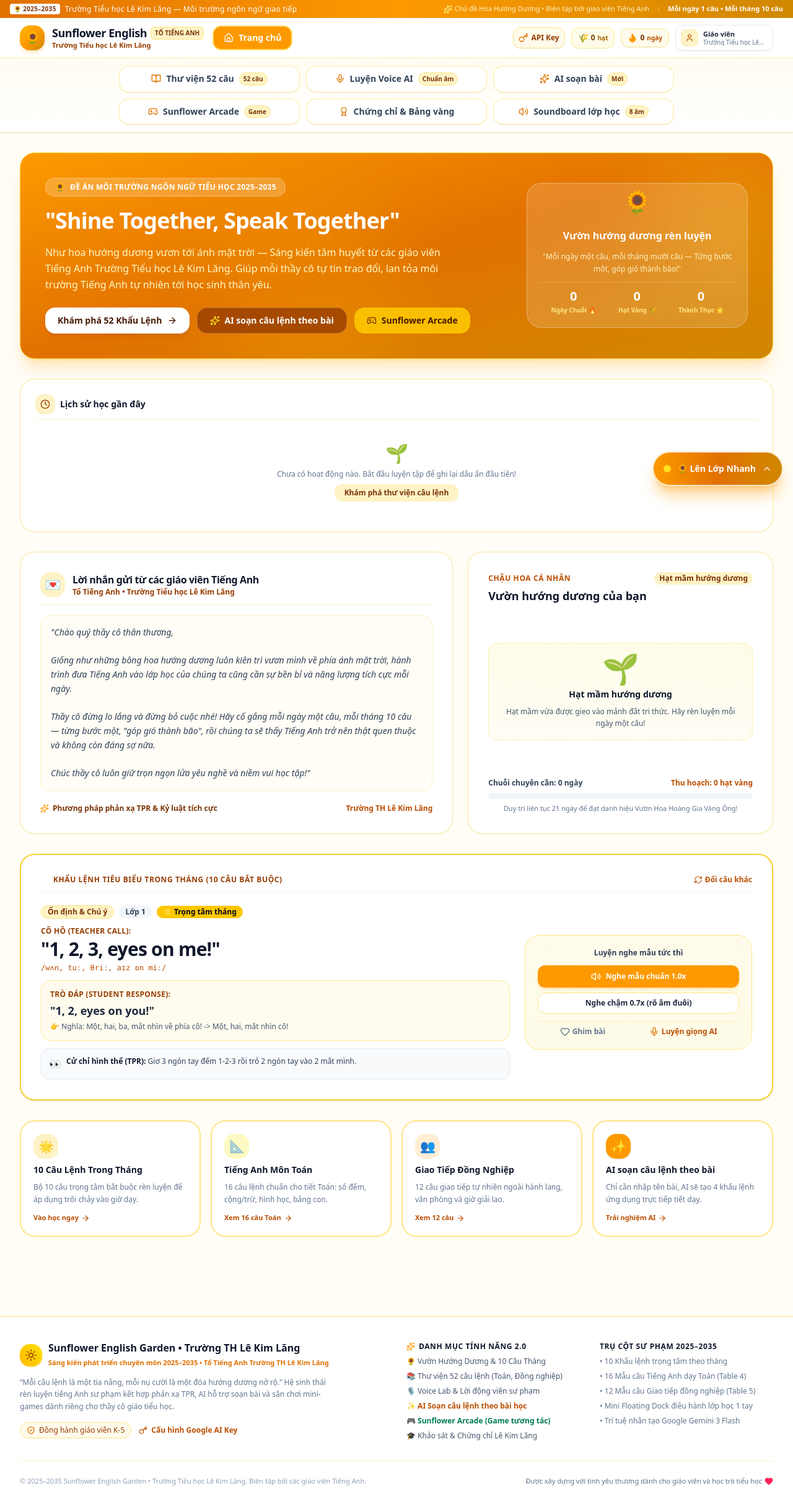
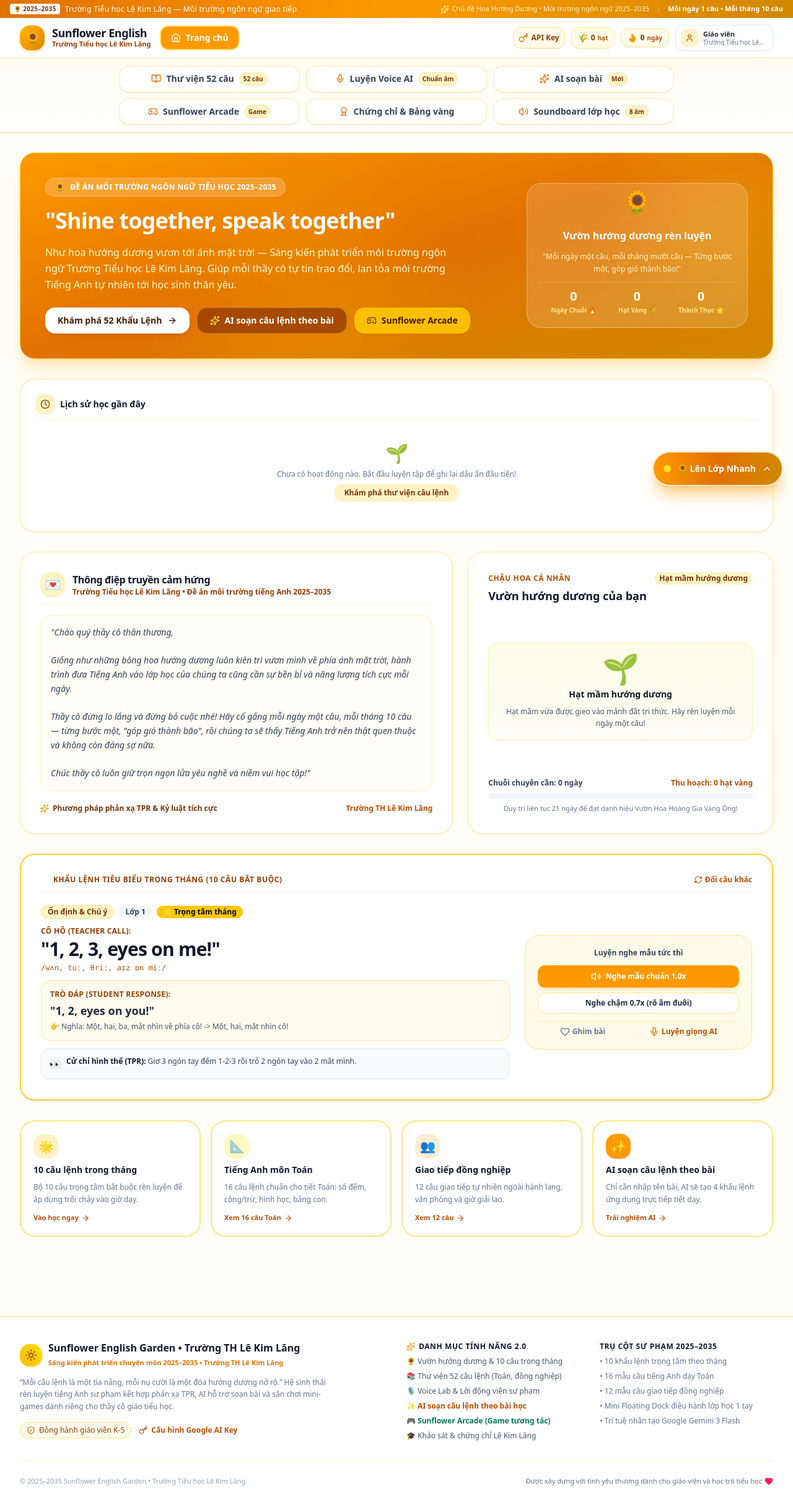
Before and after one commit to hoaithanhmathhnue-sys/englishmrshuong, a React (Vite) app: page / in a window 1280 px wide. Shown: the top 2434 px of the page at 62% size. Built offline with nearby package versions, Linux system fonts and the light colour scheme; a web font is replaced by a local one.

Commit message:
Add files via upload

```diff
--- a/src/App.tsx
+++ b/src/App.tsx
@@ -361,7 +361,7 @@
                     Sunflower English Garden • Trường TH Lê Kim Lăng
                   </span>
                   <span className="text-[11px] font-semibold text-amber-600">
-                    Sáng kiến phát triển chuyên môn 2025–2035 • Tổ Tiếng Anh Trường TH Lê Kim Lăng
+                    Sáng kiến phát triển chuyên môn 2025–2035 • Trường TH Lê Kim Lăng
                   </span>
                 </div>
               </div>
@@ -387,16 +387,16 @@
             <div className="space-y-2 text-xs">
               <div className="font-bold text-slate-900 uppercase tracking-wider mb-2 flex items-center gap-1.5">
                 <Sparkles className="w-3.5 h-3.5 text-amber-500" />
-                Danh Mục Tính Năng 2.0
+                Danh mục tính năng 2.0
               </div>
               <div>
                 <button onClick={() => handleNavigateTab('dashboard')} className="hover:text-amber-600 transition">
-                  🌻 Vườn Hướng Dương & 10 Câu Tháng
+                  🌻 Vườn hướng dương & 10 câu trong tháng
                 </button>
               </div>
               <div>
                 <button onClick={() => handleNavigateTab('library')} className="hover:text-amber-600 transition">
-                  📚 Thư viện 52 câu lệnh (Toán, Đồng nghiệp)
+                  📚 Thư viện 52 câu lệnh (Toán, đồng nghiệp)
                 </button>
               </div>
               <div>
@@ -406,7 +406,7 @@
               </div>
               <div>
                 <button onClick={() => handleNavigateTab('aigenerator')} className="hover:text-amber-600 transition font-semibold text-amber-700">
-                  ✨ AI Soạn câu lệnh theo bài học
+                  ✨ AI soạn câu lệnh theo bài học
                 </button>
               </div>
               <div>
@@ -416,7 +416,7 @@
               </div>
               <div>
                 <button onClick={() => handleNavigateTab('certification')} className="hover:text-amber-600 transition">
-                  🎓 Khảo sát & Chứng chỉ Lê Kim Lăng
+                  🎓 Khảo sát & chứng chỉ Lê Kim Lăng
                 </button>
               </div>
             </div>
@@ -424,16 +424,16 @@
             {/* Col 3: Pedagogical Standards */}
             <div className="space-y-2 text-xs">
               <div className="font-bold text-slate-900 uppercase tracking-wider mb-2">
-                Trụ Cột Sư Phạm 2025–2035
+                Trụ cột sư phạm 2025–2035
               </div>
               <div className="text-slate-500">
-                • 10 Khẩu lệnh trọng tâm theo tháng
+                • 10 khẩu lệnh trọng tâm theo tháng
               </div>
               <div className="text-slate-500">
-                • 16 Mẫu câu Tiếng Anh dạy Toán (Table 4)
+                • 16 mẫu câu tiếng Anh dạy Toán
               </div>
               <div className="text-slate-500">
-                • 12 Mẫu câu Giao tiếp đồng nghiệp (Table 5)
+                • 12 mẫu câu giao tiếp đồng nghiệp
               </div>
               <div className="text-slate-500">
                 • Mini Floating Dock điều hành lớp học 1 tay
@@ -446,7 +446,7 @@
 
           <div className="pt-6 border-t border-amber-100 flex flex-col sm:flex-row items-center justify-between text-[11px] text-slate-400 gap-2">
             <div>
-              © 2025–2035 Sunflower English Garden • Trường Tiểu học Lê Kim Lăng. Biên tập bởi các giáo viên Tiếng Anh.
+              © 2025–2035 Sunflower English Garden • Trường Tiểu học Lê Kim Lăng.
             </div>
             <div className="flex items-center gap-1 text-slate-500">
               <span>Được xây dựng với tình yêu thương dành cho giáo viên và học trò tiểu học</span>
--- a/src/components/AssessmentHubTab.tsx
+++ b/src/components/AssessmentHubTab.tsx
@@ -378,7 +378,7 @@
                 </div>
 
                 <p className="text-xs font-sans text-slate-600 max-w-xl mx-auto leading-relaxed pt-2">
-                  Đã hoàn thành xuất sắc chương trình bồi dưỡng <strong>Khẩu lệnh tiếng Anh sư phạm tiểu học (Classroom English K-5 &amp; Môn Toán)</strong>, làm chủ các khẩu lệnh điều hành lớp học, thuần thục kỹ năng phản xạ cử chỉ hình thể <strong>TPR</strong> và lan tỏa tinh thần <em>"Shine Together, Speak Together — Như hoa hướng dương vươn tới ánh mặt trời"</em>.
+                  Đã hoàn thành xuất sắc chương trình bồi dưỡng <strong>Khẩu lệnh tiếng Anh sư phạm tiểu học (Classroom English K-5 &amp; Môn Toán)</strong>, làm chủ các khẩu lệnh điều hành lớp học, thuần thục kỹ năng phản xạ cử chỉ hình thể <strong>TPR</strong> và lan tỏa tinh thần <em>"Shine together, speak together — Như hoa hướng dương vươn tới ánh mặt trời"</em>.
                 </p>
               </div>
 
@@ -400,15 +400,15 @@
                       TH Lê Kim Lăng<br/>Sunflower 2026
                     </span>
                   </div>
-                  <span className="text-[9px] text-amber-900 font-bold uppercase mt-1 font-sans">Tổ Tiếng Anh</span>
+                  <span className="text-[9px] text-amber-900 font-bold uppercase mt-1 font-sans">Chứng Nhận Chuyên Môn</span>
                 </div>
 
                 {/* Right: Signature */}
                 <div className="text-right space-y-1">
                   <div className="text-[11px] text-slate-600">Ngày {currentDate}</div>
-                  <div className="text-xs font-bold text-slate-900">Đại Diện Tổ Tiếng Anh</div>
-                  <div className="italic text-amber-900 text-sm pt-2 font-serif-cert">Ban Chuyên Môn Tiếng Anh</div>
-                  <div className="text-[10px] text-slate-500 font-sans">Trường Tiểu học Lê Kim Lăng</div>
+                  <div className="text-xs font-bold text-slate-900">Ban Chuyên Môn</div>
+                  <div className="italic text-amber-900 text-sm pt-2 font-serif-cert">Trường TH Lê Kim Lăng</div>
+                  <div className="text-[10px] text-slate-500 font-sans">Đề án ngôn ngữ 2025–2035</div>
                 </div>
               </div>
             </div>
--- a/src/components/CommandLibraryTab.tsx
+++ b/src/components/CommandLibraryTab.tsx
@@ -109,7 +109,7 @@
           <div>
             <div className="inline-flex items-center gap-1.5 px-3 py-1 rounded-full bg-amber-100 text-amber-900 text-xs font-bold mb-2">
               <span className="text-sm">🌻</span>
-              <span>Kho tư liệu sư phạm chuẩn hóa • Tổ Tiếng Anh</span>
+              <span>Kho tư liệu sư phạm chuẩn hóa</span>
             </div>
             <h1 className="text-2xl sm:text-3xl font-black text-slate-900 tracking-tight">
               Thư viện câu lệnh đút túi 2.0
--- a/src/components/DashboardTab.tsx
+++ b/src/components/DashboardTab.tsx
@@ -123,7 +123,7 @@
             </h1>
 
             <p className="text-yellow-100 text-sm sm:text-base font-medium max-w-2xl leading-relaxed">
-              {SUNFLOWER_SLOGAN.vietnamese} — Sáng kiến tâm huyết từ các giáo viên Tiếng Anh Trường Tiểu học Lê Kim Lăng. Giúp mỗi thầy cô tự tin trao đổi, lan tỏa môi trường Tiếng Anh tự nhiên tới học sinh thân yêu.
+              {SUNFLOWER_SLOGAN.vietnamese} — Sáng kiến phát triển môi trường ngôn ngữ Trường Tiểu học Lê Kim Lăng. Giúp mỗi thầy cô tự tin trao đổi, lan tỏa môi trường Tiếng Anh tự nhiên tới học sinh thân yêu.
             </p>
 
             {/* Quick Action CTAs */}
@@ -436,7 +436,7 @@
             🌟
           </div>
           <h3 className="font-extrabold text-sm text-slate-900 group-hover:text-amber-700 transition-colors">
-            10 Câu Lệnh Trong Tháng
+            10 câu lệnh trong tháng
           </h3>
           <p className="text-xs text-slate-500 leading-relaxed">
             Bộ 10 câu trọng tâm bắt buộc rèn luyện để áp dụng trôi chảy vào giờ dạy.
@@ -456,7 +456,7 @@
             📐
           </div>
           <h3 className="font-extrabold text-sm text-slate-900 group-hover:text-amber-700 transition-colors">
-            Tiếng Anh Môn Toán
+            Tiếng Anh môn Toán
           </h3>
           <p className="text-xs text-slate-500 leading-relaxed">
             16 câu lệnh chuẩn cho tiết Toán: số đếm, cộng/trừ, hình học, bảng con.
@@ -476,7 +476,7 @@
             👥
           </div>
           <h3 className="font-extrabold text-sm text-slate-900 group-hover:text-amber-700 transition-colors">
-            Giao Tiếp Đồng Nghiệp
+            Giao tiếp đồng nghiệp
           </h3>
           <p className="text-xs text-slate-500 leading-relaxed">
             12 câu giao tiếp tự nhiên ngoài hành lang, văn phòng và giờ giải lao.
--- a/src/components/Navbar.tsx
+++ b/src/components/Navbar.tsx
@@ -54,7 +54,7 @@
           <div className="flex items-center gap-3 text-amber-100 text-[11px]">
             <span className="hidden md:flex items-center gap-1">
               <Sparkles className="w-3.5 h-3.5 text-yellow-200" />
-              <span>Chủ đề Hoa Hướng Dương • Biên tập bởi giáo viên Tiếng Anh</span>
+              <span>Chủ đề Hoa Hướng Dương • Môi trường ngôn ngữ 2025–2035</span>
             </span>
             <span className="hidden md:inline text-amber-200/60">|</span>
             <span className="text-white font-semibold">Mỗi ngày 1 câu • Mỗi tháng 10 câu</span>
@@ -76,14 +76,9 @@
                 🌻
               </div>
               <div>
-                <div className="flex items-center gap-1.5">
-                  <span className="font-black text-slate-900 text-base sm:text-lg tracking-tight leading-none group-hover:text-amber-600 transition-colors">
-                    Sunflower English
-                  </span>
-                  <span className="text-[10px] font-extrabold uppercase bg-amber-100 text-amber-900 px-1.5 py-0.5 rounded-md hidden sm:inline-block border border-amber-200">
-                    Tổ Tiếng Anh
-                  </span>
-                </div>
+                <span className="font-black text-slate-900 text-base sm:text-lg tracking-tight leading-none group-hover:text-amber-600 transition-colors block">
+                  Sunflower English
+                </span>
                 <p className="text-[11px] text-amber-800 font-semibold hidden sm:block leading-tight mt-0.5">
                   Trường Tiểu học Lê Kim Lăng
                 </p>
--- a/src/data/badgesData.ts
+++ b/src/data/badgesData.ts
@@ -46,7 +46,7 @@
   {
     id: 'badge-7',
     title: 'Huy Hiệu Hoa Hướng Dương Vàng',
-    description: 'Huy hiệu vinh danh đặc biệt từ tổ Tiếng Anh dành cho giáo viên kiên trì rèn luyện xuất sắc.',
+    description: 'Huy hiệu vinh danh đặc biệt dành cho giáo viên kiên trì rèn luyện xuất sắc.',
     iconName: 'Award',
     requiredCondition: 'Hoàn thành bài kiểm tra và thuần thục từ 5 câu'
   }
--- a/src/data/sunflowerFeedbackData.ts
+++ b/src/data/sunflowerFeedbackData.ts
@@ -6,16 +6,16 @@
 }
 
 export const SUNFLOWER_SLOGAN = {
-  english: 'Shine Together, Speak Together',
+  english: 'Shine together, speak together',
   vietnamese: 'Như hoa hướng dương vươn tới ánh mặt trời',
   school: 'Trường Tiểu học Lê Kim Lăng — Môi trường ngôn ngữ giao tiếp 2025–2035',
-  author: 'Tập thể giáo viên Tiếng Anh — Trường TH Lê Kim Lăng'
+  author: 'Trường TH Lê Kim Lăng'
 };
 
 export const FOUNDER_NOTE = {
-  title: 'Lời nhắn gửi từ các giáo viên Tiếng Anh',
-  author: 'Tổ Tiếng Anh',
-  school: 'Trường Tiểu học Lê Kim Lăng',
+  title: 'Thông điệp truyền cảm hứng',
+  author: 'Trường Tiểu học Lê Kim Lăng',
+  school: 'Đề án môi trường tiếng Anh 2025–2035',
   content: `Chào quý thầy cô thân thương,
 
 Giống như những bông hoa hướng dương luôn kiên trì vươn mình về phía ánh mặt trời, hành trình đưa Tiếng Anh vào lớp học của chúng ta cũng cần sự bền bỉ và năng lượng tích cực mỗi ngày.
```
